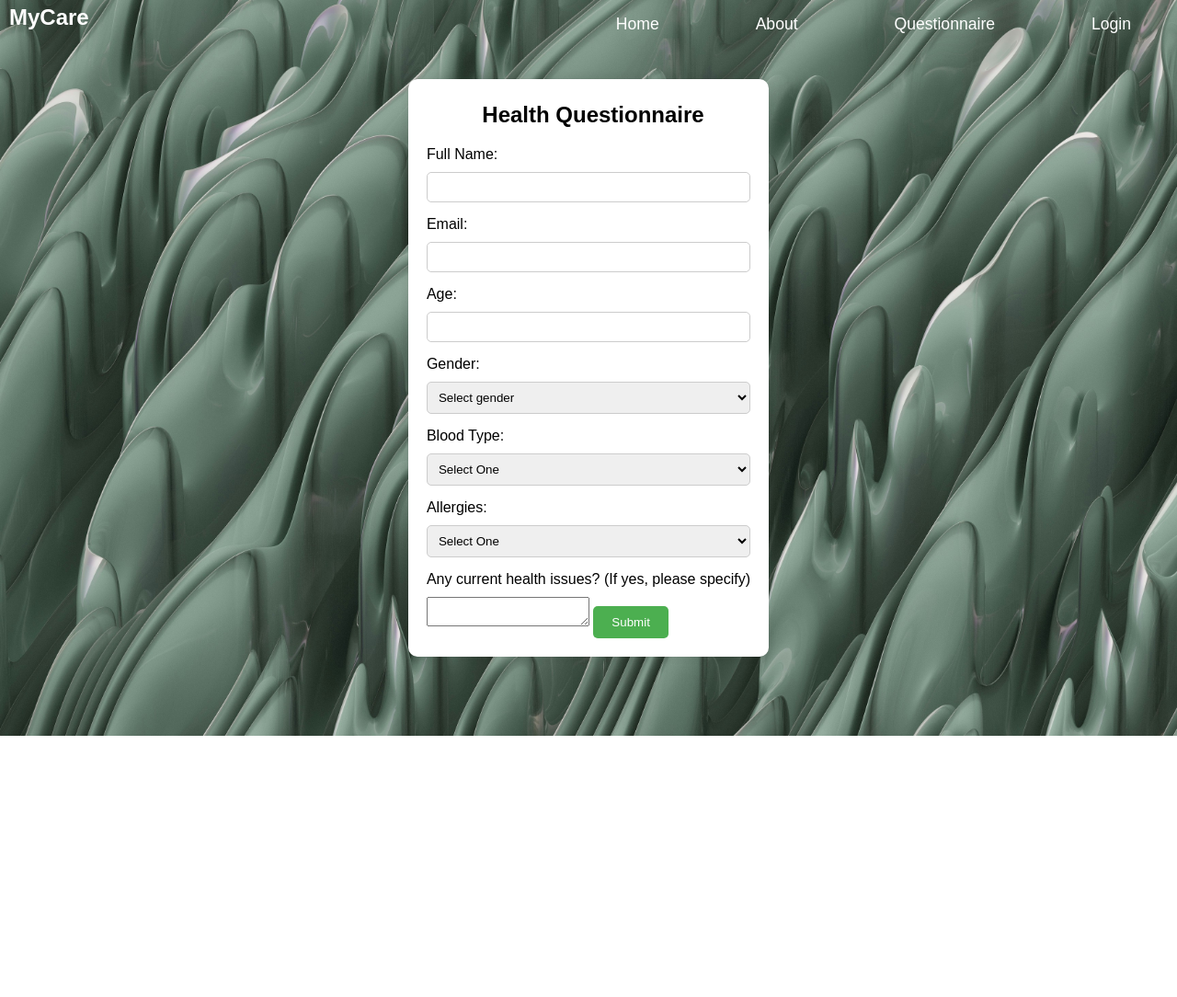
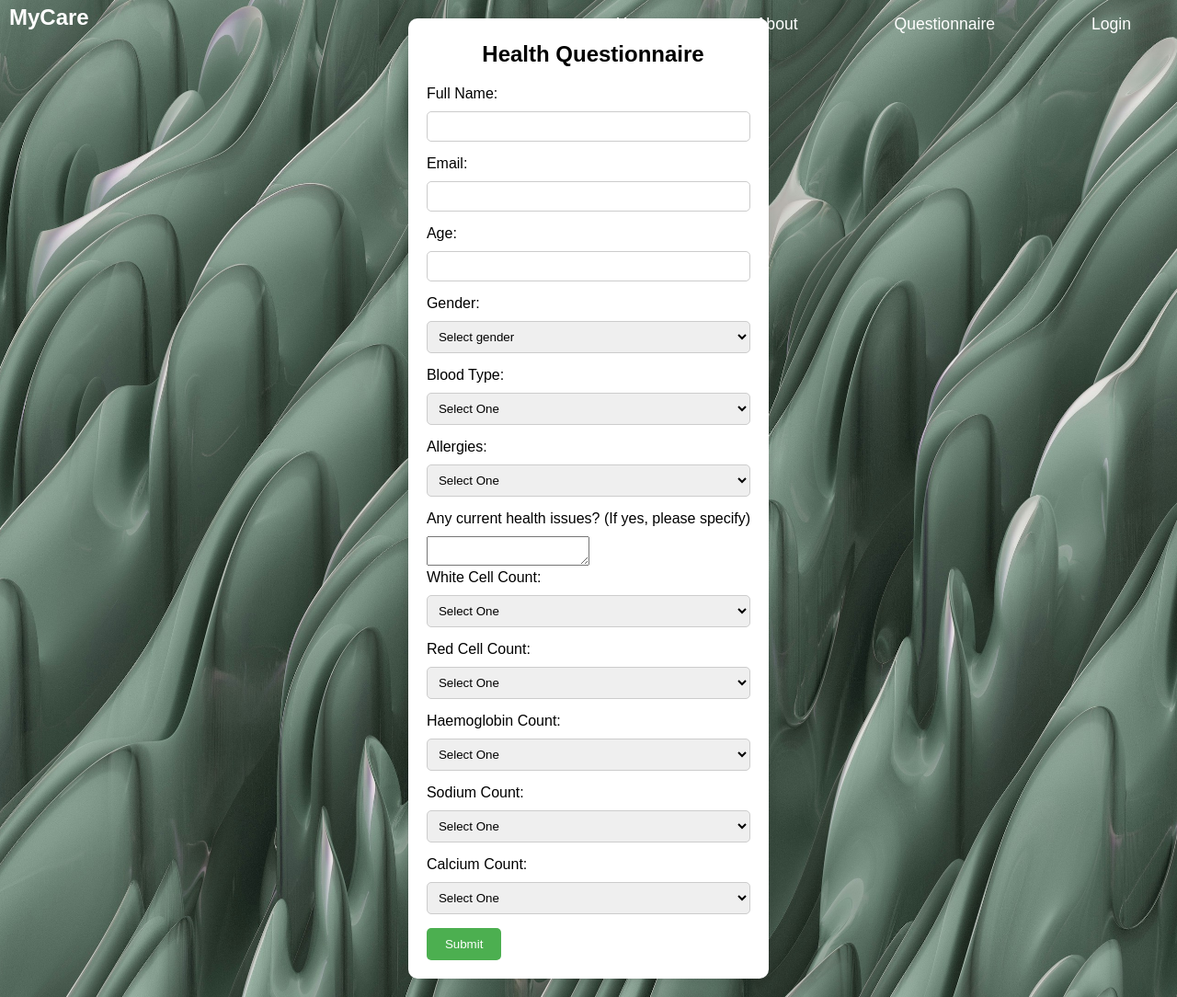
Before and after one commit to TaKiBeAtZ/MyCare, a PHP site: page /Questionnaire.php in a window 1280 px wide. Shown: the whole page at 92% size. Before the commit the page ends 800 px from the top, so only its background shows below. Run offline with PHP 8.4, Linux system fonts and the light colour scheme; some web fonts are replaced.

Commit message:
The variables inside of the healthcare questionnaire form were added to choose form

```diff
--- a/Questionnaire.php
+++ b/Questionnaire.php
@@ -37,29 +37,106 @@
         <select id="gender" name="gender" required>
             <option value=""> Select One </option>
             <option value=""> A+ </option>
-            <option value="male"> A- </option>
-            <option value="female"> B+ </option>
-            <option value="other"> B- </option>
-            <option value="other"> AB+ </option>
-            <option value="other"> AB- </option>
-            <option value="other"> 0+ </option>
-            <option value="other"> 0- </option>
+            <option value=""> A- </option>
+            <option value=""> B+ </option>
+            <option value=""> B- </option>
+            <option value=""> AB+ </option>
+            <option value=""> AB- </option>
+            <option value=""> 0+ </option>
+            <option value=""> 0- </option>
         </select>
+
 
         <label for="Allergies"> Allergies: </label>
         <select id="gender" name="gender" required>
             <option value=""> Select One </option>
             <option value=""> Food Allergies </option>
-            <option value="male"> Pet Allergies </option>
-            <option value="female"> Insect Sting Allergies </option>
-            <option value="other"> Drug Allergies </option>
-            <option value="other"> Pollen Allergies </option>
-            <option value="other"> Latex Allergies </option>
-            <option value="other"> Mold Allergies </option>
+            <option value=""> Pet Allergies </option>
+            <option value=""> Insect Sting Allergies </option>
+            <option value=""> Drug Allergies </option>
+            <option value=""> Pollen Allergies </option>
+            <option value=""> Latex Allergies </option>
+            <option value=""> Mold Allergies </option>
         </select>
 
         <label for="healthIssues">Any current health issues? (If yes, please specify)</label>
         <textarea id="healthIssues" name="healthIssues"></textarea>
+
+        <label for="WhiteCell"> White Cell Count: </label>
+        <select id="WhiteCell" name="WhiteCell" required>
+            <option value=""> Select One </option>
+            <option value=""> 3.0 - 4.0 </option>
+            <option value=""> 4.0 - 6.0 </option>
+            <option value=""> 6.0 - 8.0 </option>
+            <option value=""> 8.0 - 10.0 </option>
+            <option value=""> 10.0 - 12.0 </option>
+            <option value=""> 12.0 - 14.0 </option>
+            <option value=""> 14.0 - 16.0 </option>
+            <option value=""> 16.0 - 18.0 </option>
+            <option value=""> 18.0 - 20.0 </option>
+            <option value=""> 20.0 - 22.0 </option>
+            <option value=""> 22.0 - 24.0 </option>
+            <option value=""> 24.0 - 26.0 </option>
+        </select>
+
+        <label for="RedCellCount"> Red Cell Count: </label>
+        <select id="RedCellCount" name="RedCellCount" required>
+            <option value=""> Select One </option>
+            <option value=""> 3.0 - 4.0 </option>
+            <option value=""> 4.0 - 6.0 </option>
+            <option value=""> 6.0 - 8.0 </option>
+            <option value=""> 8.0 - 10.0 </option>
+            <option value=""> 10.0 - 12.0 </option>
+            <option value=""> 12.0 - 14.0 </option>
+            <option value=""> 14.0 - 16.0 </option>
+            <option value=""> 16.0 - 18.0 </option>
+            <option value=""> 18.0 - 20.0 </option>
+            <option value=""> 20.0 - 22.0 </option>
+            <option value=""> 22.0 - 24.0 </option>
+            <option value=""> 24.0 - 26.0 </option>
+        </select>
+
+        <label for="Haemoglobin"> Haemoglobin Count: </label>
+        <select id="gender" name="gender" required>
+            <option value=""> Select One </option>
+            <option value=""> 80 - 85 </option>
+            <option value=""> 85 - 90 </option>
+            <option value=""> 90 - 95 </option>
+            <option value=""> 95 - 100 </option>
+            <option value=""> 100 - 120 </option>
+            <option value=""> 120 - 150 </option>
+            <option value=""> 150 - 200 </option>
+            <option value=""> 200 - 250 </option>
+            <option value=""> 250 - 300 </option>
+        </select>
+
+        <label for="Sodium"> Sodium Count: </label>
+        <select id="gender" name="gender" required>
+            <option value=""> Select One </option>
+            <option value=""> 140 </option>
+            <option value=""> 141 </option>
+            <option value=""> 142 </option>
+            <option value=""> 143 </option>
+            <option value=""> 144 </option>
+            <option value=""> 145 </option>
+            <option value=""> 146 </option>
+            <option value=""> 147 </option>
+            <option value=""> 148 </option>
+            <option value=""> 149 </option>
+            <option value=""> 150 </option>
+
+        </select>
+
+        <label for="Calcium"> Calcium Count: </label>
+        <select id="gender" name="gender" required>
+            <option value=""> Select One </option>
+            <option value=""> 2.0 - 2.5 </option>
+            <option value=""> 2.5 - 2.10 </option>
+            <option value=""> 2.10 - 2.15 </option>
+            <option value=""> 2.15 - 2.20 </option>
+            <option value=""> 2.20 - 2.25 </option>
+            <option value=""> 2.30 - 2.35 </option>
+        </select>
 
         <button type="submit">Submit</button>
     </form>
```
